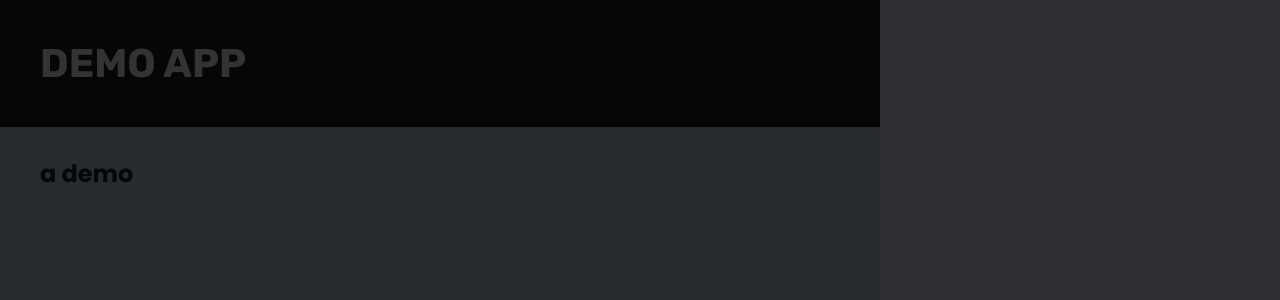
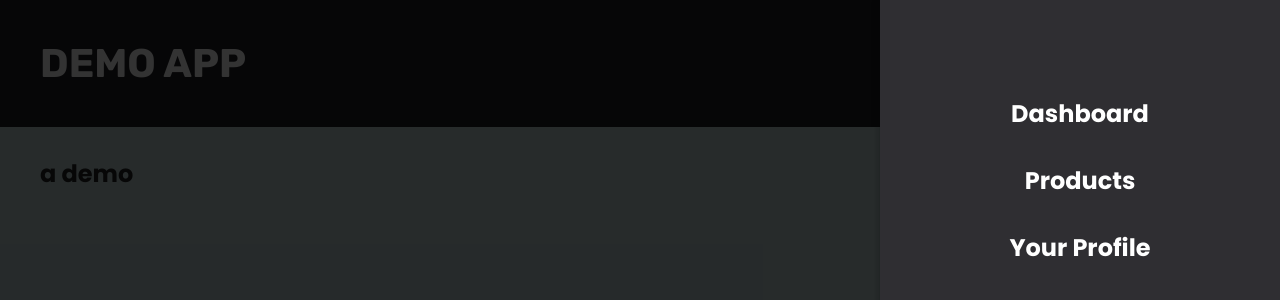
Before and after one commit to alejandro-armenta/my-app, a React (Vite) app: page / in a window 1280 px wide. Both pictures are taken after a click on the button 1220 px from the left and 63 px from the top of the page. Shown: the top 300 px of the page. Built offline with nearby package versions, Linux system fonts and the light colour scheme.

Commit message:
finished sidebar

```diff
--- a/index.html
+++ b/index.html
@@ -8,6 +8,7 @@
   </head>
   <body>
     <div id="root"></div>
+    <div id="drawer"></div>
     <script type="module" src="/src/main.jsx"></script>
   </body>
 </html>
--- a/src/components/MainNavigation.module.css
+++ b/src/components/MainNavigation.module.css
@@ -34,6 +34,7 @@
     width: 2.5rem;
     height: 2.5rem;
 
+    cursor: pointer;
 }
 
 .btn div {
--- a/src/components/SideDrawer.jsx
+++ b/src/components/SideDrawer.jsx
@@ -1,14 +1,31 @@
+import { createPortal } from 'react-dom'
 import classes from './SideDrawer.module.css'
 
 export default function SideDrawer({ onClose }) {
-    return (
+    return createPortal(
         <>
             <div className={classes.backdrop} onClick={onClose} />
 
             <aside className={classes.drawer}>
+                <nav>
+                    <ul>
 
+                        <li>
+                            <a href='/'>Dashboard</a>
+                        </li>
+
+                        <li>
+                            <a href='/products'>Products</a>
+                        </li>
+
+                        <li>
+                            <a href='/profile'>Your Profile</a>
+                        </li>
+
+                    </ul>
+                </nav>
             </aside>
-
-        </>
+        </>,
+        document.getElementById('drawer')
     )
 }
--- a/src/components/SideDrawer.module.css
+++ b/src/components/SideDrawer.module.css
@@ -10,8 +10,29 @@
 
     background-color: #2f2e32;
 
+    box-shadow: 0 1px 8px rgba(0, 0, 0, 0.3);
+
 }
 
+.drawer ul{
+    list-style: none;
+    margin: 5rem 0 0 0;
+    padding: 0;
+    display: flex;
+    flex-direction: column;
+    align-items: center;
+}
+
+.drawer li{
+    margin: 1rem 0;
+}
+
+.drawer a{
+    text-decoration: none;
+    color: white;
+    font-size: 1.5rem;
+    font-weight: bold;
+}
 
 .backdrop{
     position: fixed;
```
